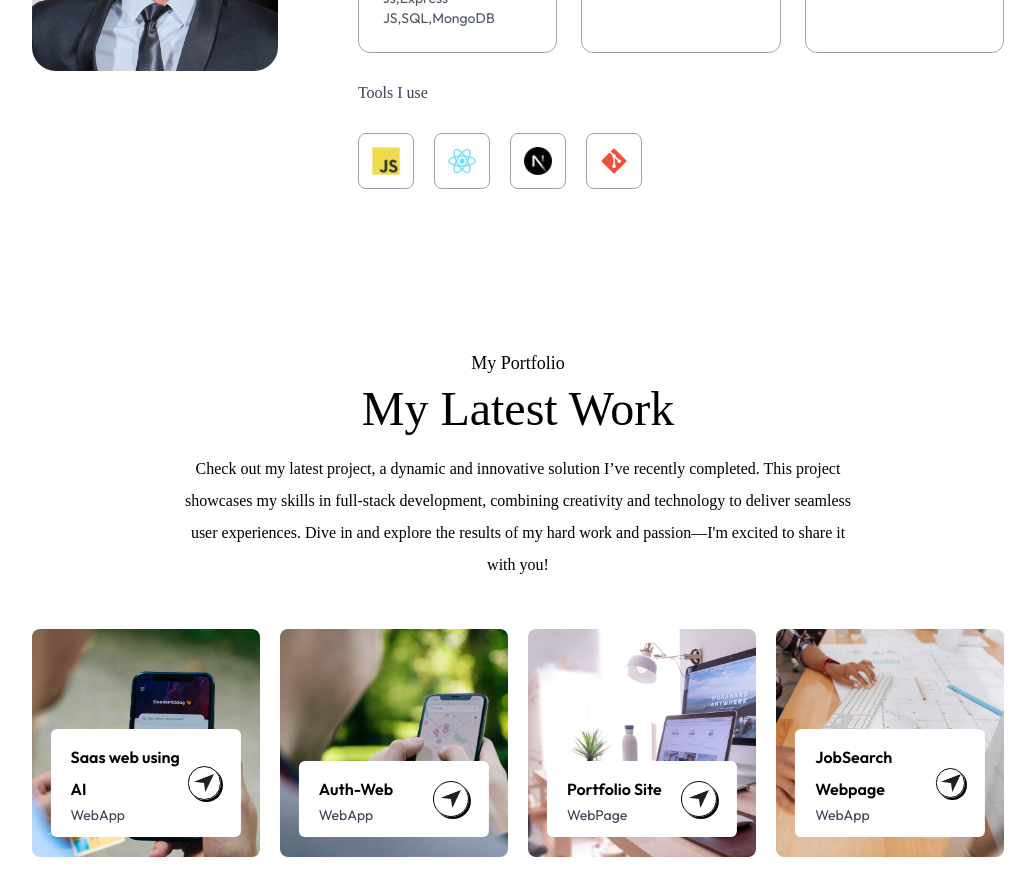
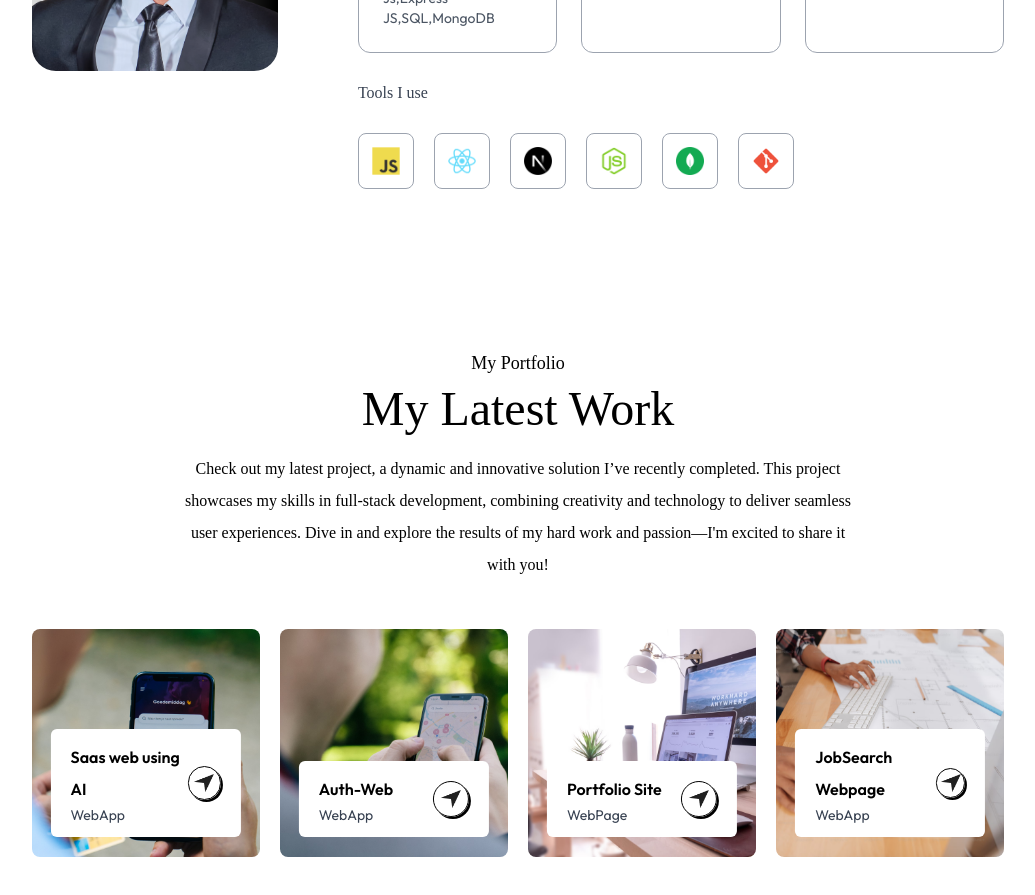
Before and after one commit to vipinsao/Portfolio_Latest, a Next.js app: page / in a window 1280 px wide. Shown: the part 1320-2215 px from the top of the page, without its empty margins (122-1157 px from the left). Built offline with nearby package versions, Linux system fonts and the light colour scheme; a web font is replaced by a local one.

Commit message:
all things done but link is remaining

```diff
--- a/app/components/About.jsx
+++ b/app/components/About.jsx
@@ -1,9 +1,30 @@
 import { assets, infoList, toolsData, pic } from "@/assets/assets";
 import Image from "next/image";
-import React from "react";
+import React, { useEffect, useState } from "react";
 import { motion } from "motion/react";
 const About = (isDarkMode) => {
   const userVipinSrc = pic[0].userVipin;
+
+  const [isLargeScreen, isSetLargeScreen] = useState(false);
+
+  useEffect(() => {
+    const handleSize = () => {
+      isSetLargeScreen(window.innerWidth >= 1024);
+    };
+
+    //when our page loads
+    handleSize(); //for checking purpose calling the handleSize function
+
+    //added resize event handler
+    window.addEventListener("resize", handleSize);
+
+    //when ever we are shifting or changing the section or page then we will dispose this
+    //so that memory leak not happened
+    return () => {
+      window.removeEventListener("resize", handleSize);
+    };
+  }, []);
+
   return (
     <motion.div
       id="about"
@@ -35,6 +56,7 @@ const About = (isDarkMode) => {
         transition={{ duration: 0.8 }}
         className="flex w-full flexcol lg:flex-row items-center gap-20 my-20"
       >
+        {isLargeScreen && (
           <motion.div
             initial={{ opacity: 0, scale: 0.9 }}
             whileInView={{ opacity: 1, scale: 1 }}
@@ -49,6 +71,8 @@ const About = (isDarkMode) => {
               height={290}
             />
           </motion.div>
+        )}
+
         <motion.div
           initial={{ opacity: 0 }}
           whileInView={{ opacity: 1 }}
--- a/assets/assets.js
+++ b/assets/assets.js
@@ -178,5 +178,7 @@ export const toolsData = [
   assets.javaScript,
   assets.react,
   assets.nextJs,
+  assets.nodeJs,
+  assets.mongodb,
   assets.git,
 ];
```
Lines whose indentation alone changed are shown as unchanged.
